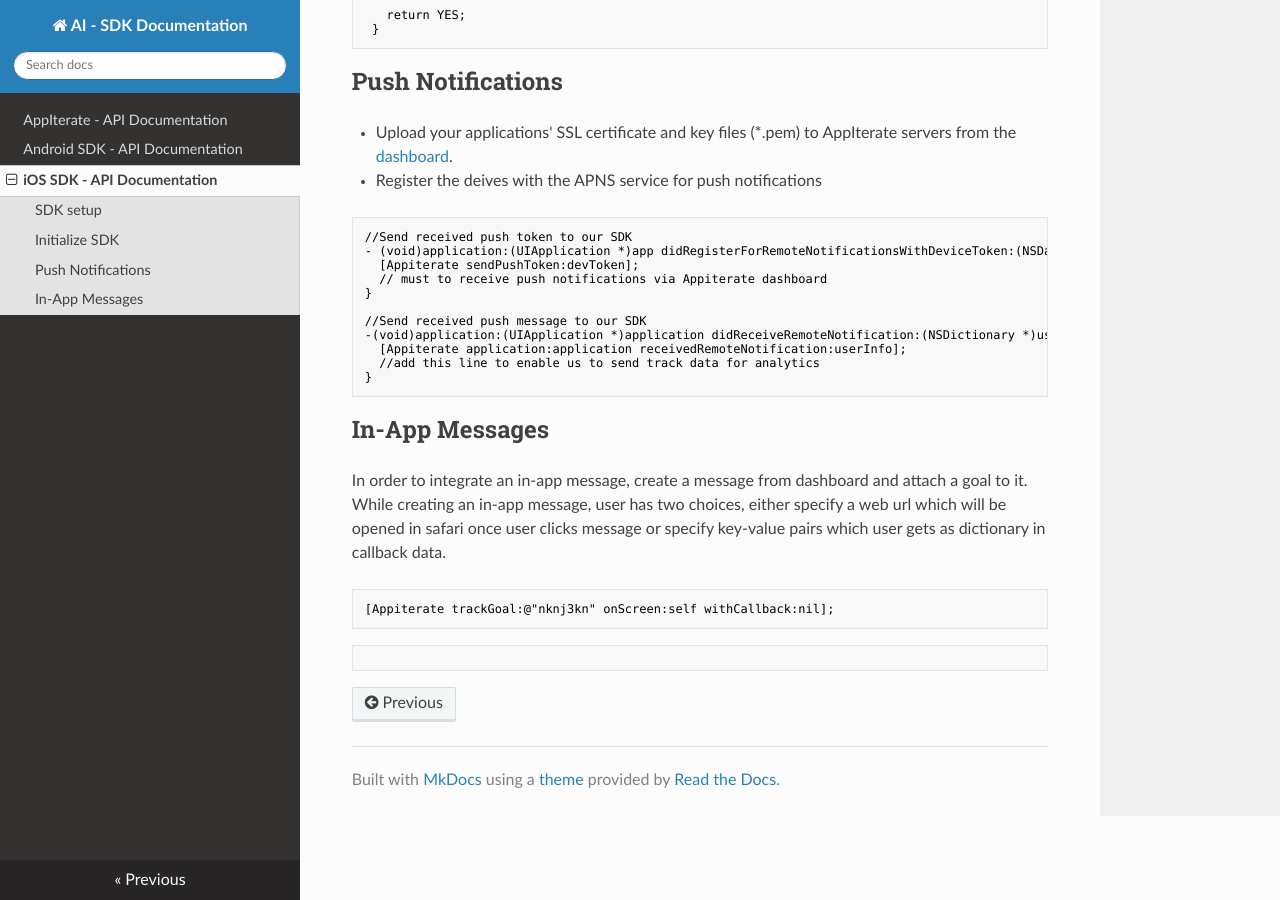
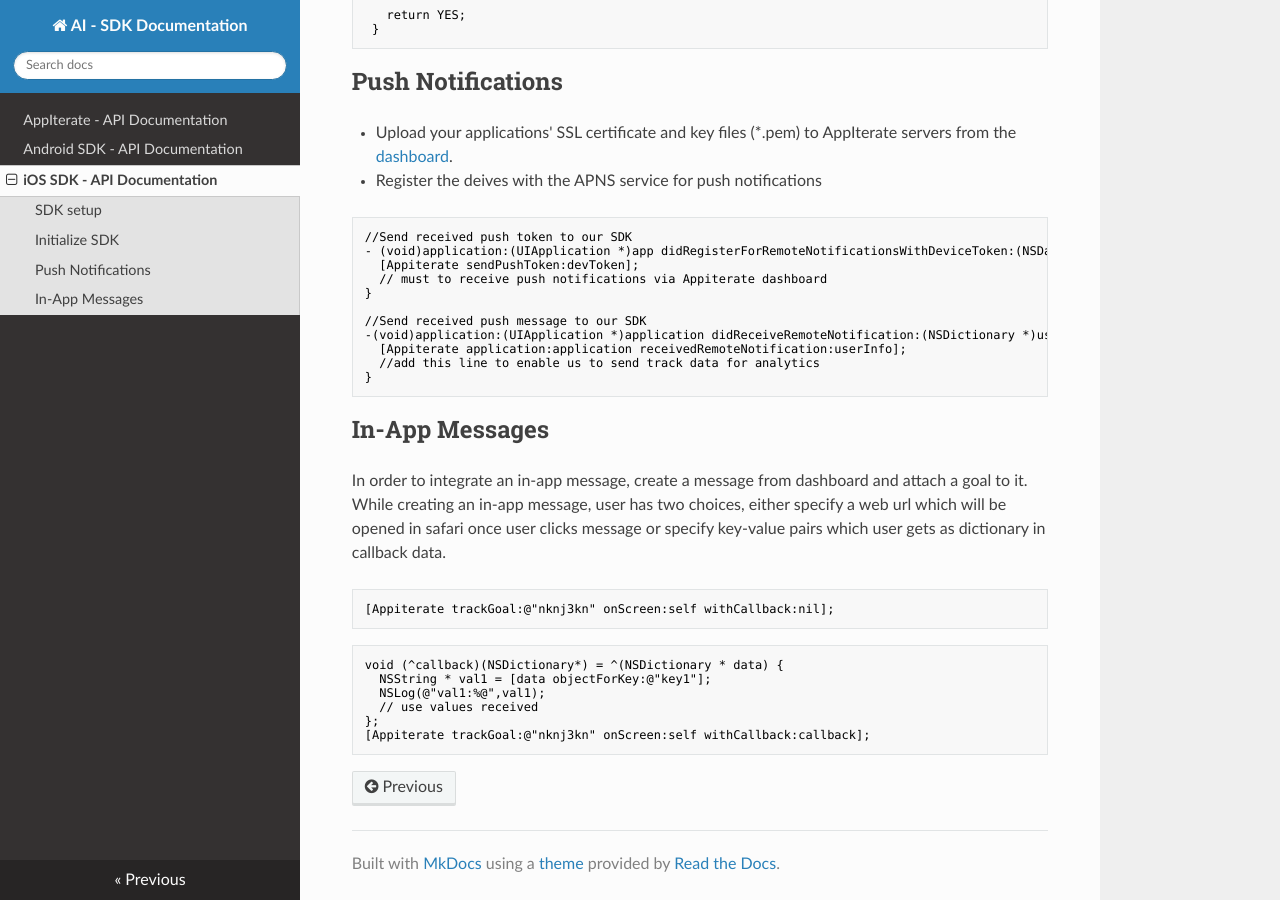
Before and after one commit to AppIterate/docs, an MkDocs documentation site: the page built from docs/iOS.md, in a window 1280 px wide and 900 px high, scrolled down 1354 px. Built offline with MkDocs 1.6.1, drawn with Linux system fonts in a browser that asks for light colours; nearby versions of some CDN libraries.

Commit message:
ios | code

````diff
--- a/docs/iOS.md
+++ b/docs/iOS.md
@@ -75,4 +75,10 @@ In order to integrate an in-app message, create a message from dashboard and att
 ```
 
 ```objective-c
+void (^callback)(NSDictionary*) = ^(NSDictionary * data) {
+  NSString * val1 = [data objectForKey:@"key1"];
+  NSLog(@"val1:%@",val1);
+  // use values received
+};
+[Appiterate trackGoal:@"nknj3kn" onScreen:self withCallback:callback];
 ```
````
